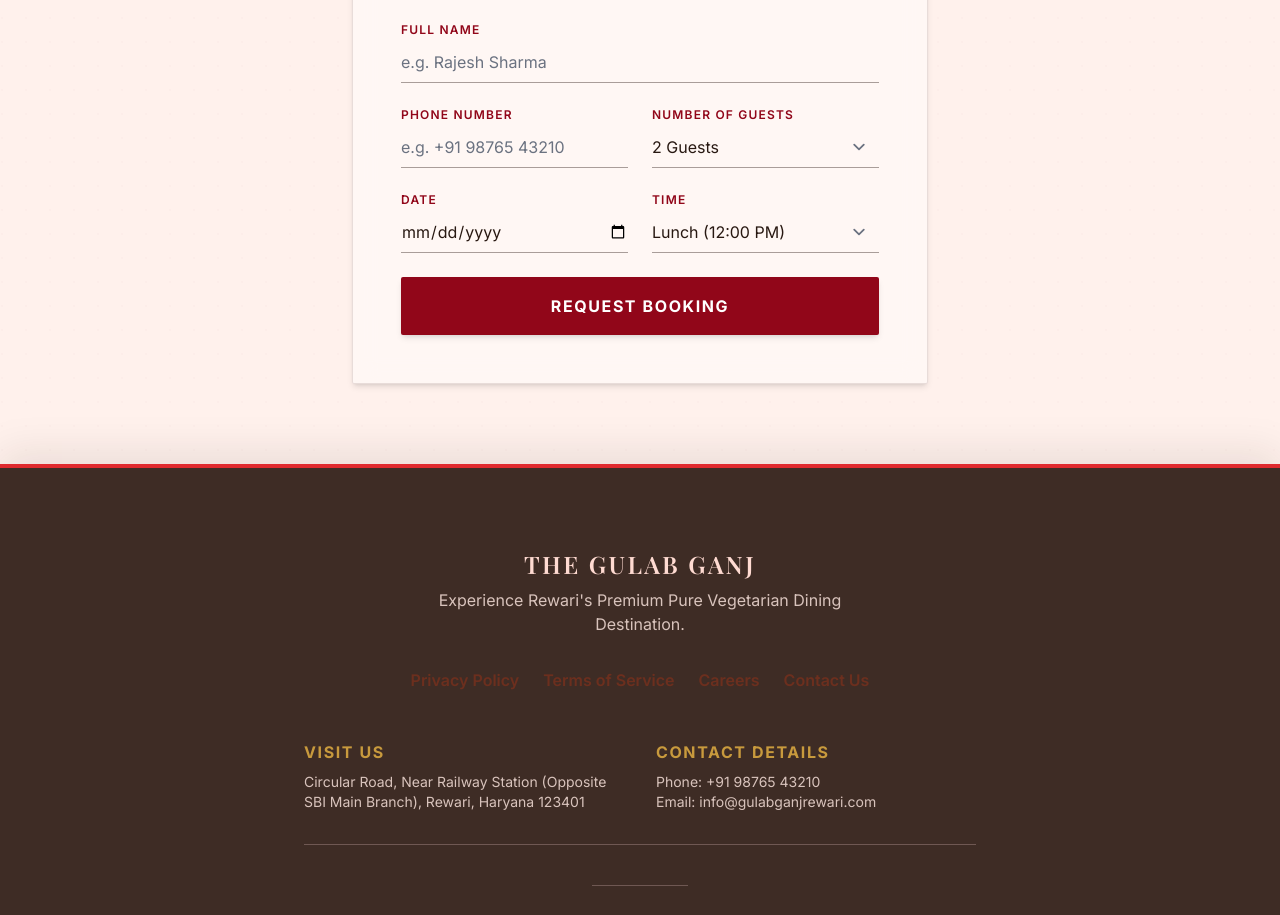
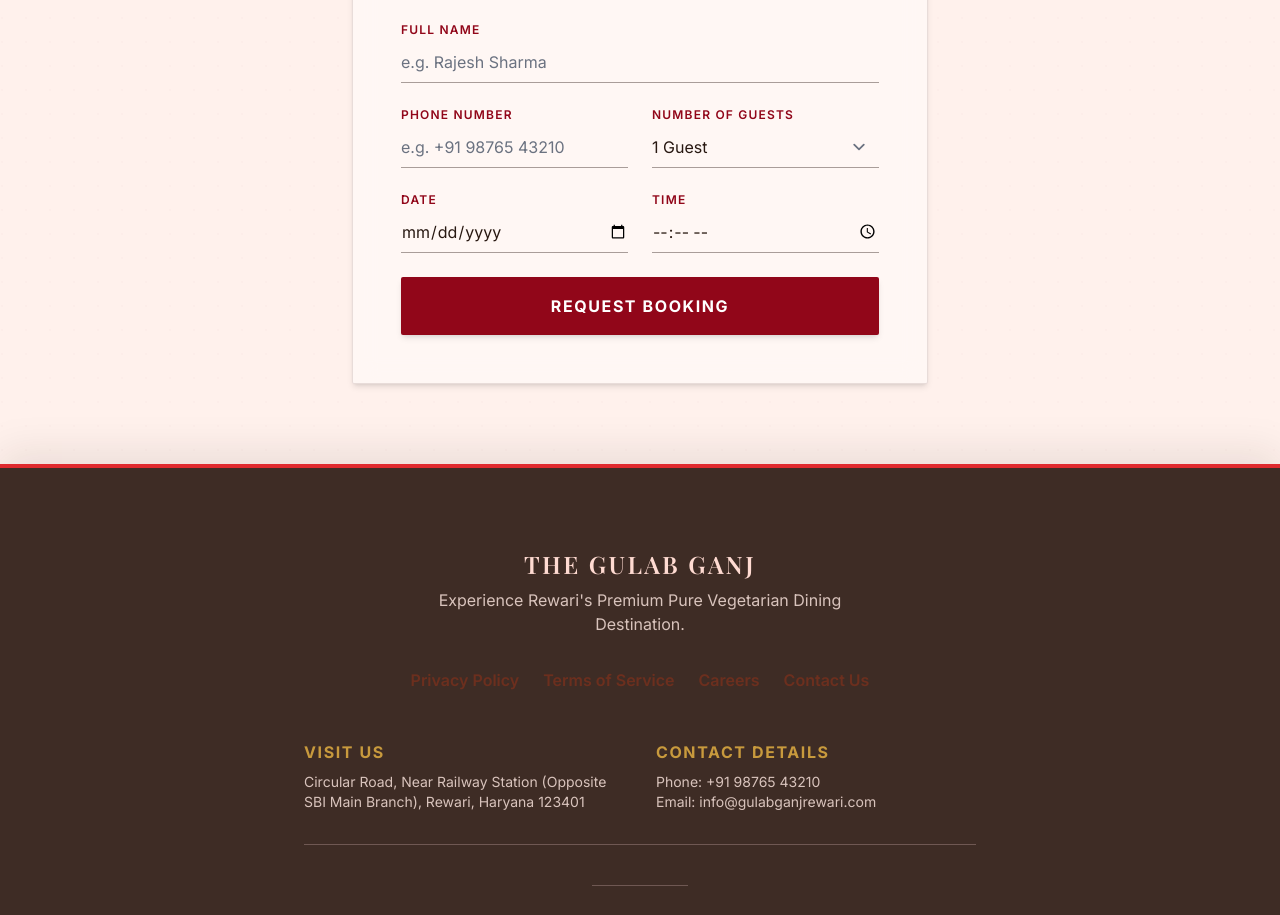
Before and after one commit to naveenlamba4554-cell/gulabganj-website, a plain HTML site: page index.html in a window 1280 px wide. Shown: the part 7000-7915 px from the top of the page. Drawn offline with nearby package versions, Linux system fonts and the light colour scheme; animation ran at ten frames a second; a web font is replaced by a local one.

Commit message:
Fix star ratings, add 1 guest slot, and implement 5-minute step time picker

```diff
--- a/index.html
+++ b/index.html
@@ -731,6 +731,7 @@ void main() {
                     <div class="relative">
                         <label class="block text-xs font-semibold text-primary uppercase tracking-widest mb-1">Number of Guests</label>
                         <select class="w-full bg-transparent border-0 border-b border-on-surface/40 focus:border-primary focus:ring-0 text-on-surface font-body-md py-2 px-0 transition-colors">
+                            <option value="1">1 Guest</option>
                             <option value="2">2 Guests</option>
                             <option value="4">4 Guests</option>
                             <option value="6">6 Guests</option>
@@ -747,14 +748,7 @@ void main() {
                     </div>
                     <div class="relative">
                         <label class="block text-xs font-semibold text-primary uppercase tracking-widest mb-1">Time</label>
-                        <select class="w-full bg-transparent border-0 border-b border-on-surface/40 focus:border-primary focus:ring-0 text-on-surface font-body-md py-2 px-0 transition-colors">
-                            <option value="12:00 PM">Lunch (12:00 PM)</option>
-                            <option value="1:30 PM">Lunch (01:30 PM)</option>
-                            <option value="3:00 PM">Lunch (03:00 PM)</option>
-                            <option value="7:00 PM">Dinner (07:00 PM)</option>
-                            <option value="8:30 PM">Dinner (08:30 PM)</option>
-                            <option value="10:00 PM">Dinner (10:00 PM)</option>
-                        </select>
+                        <input required type="time" step="300" class="w-full bg-transparent border-0 border-b border-on-surface/40 focus:border-primary focus:ring-0 text-on-surface font-body-md py-2 px-0 transition-colors"/>
                     </div>
                 </div>
 
@@ -1006,9 +1000,9 @@ void main() {
         const stars = document.querySelectorAll('.star-input');
         stars.forEach((star, index) => {
             if (index < rating) {
-                star.style.variationSettings = "'FILL' 1";
+                star.style.fontVariationSettings = "'FILL' 1";
             } else {
-                star.style.variationSettings = "'FILL' 0";
+                star.style.fontVariationSettings = "'FILL' 0";
             }
         });
     };
```
